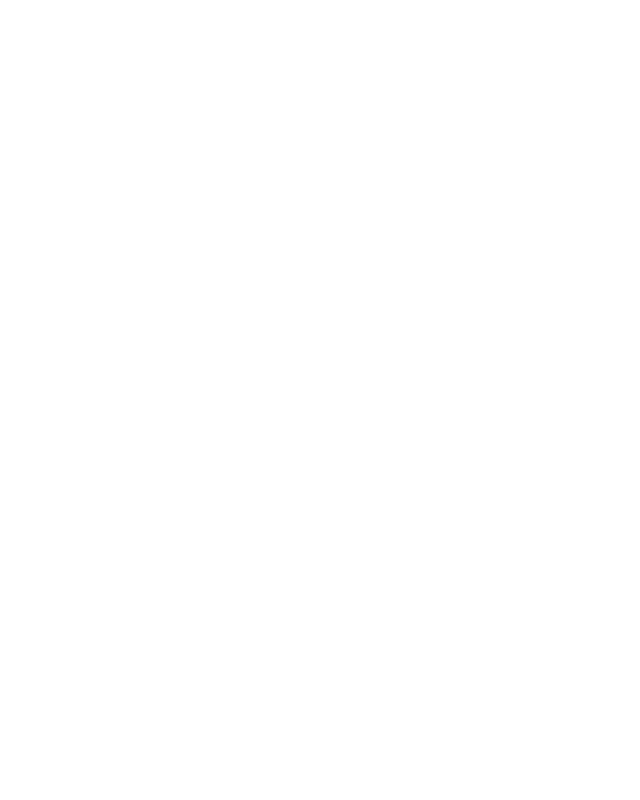
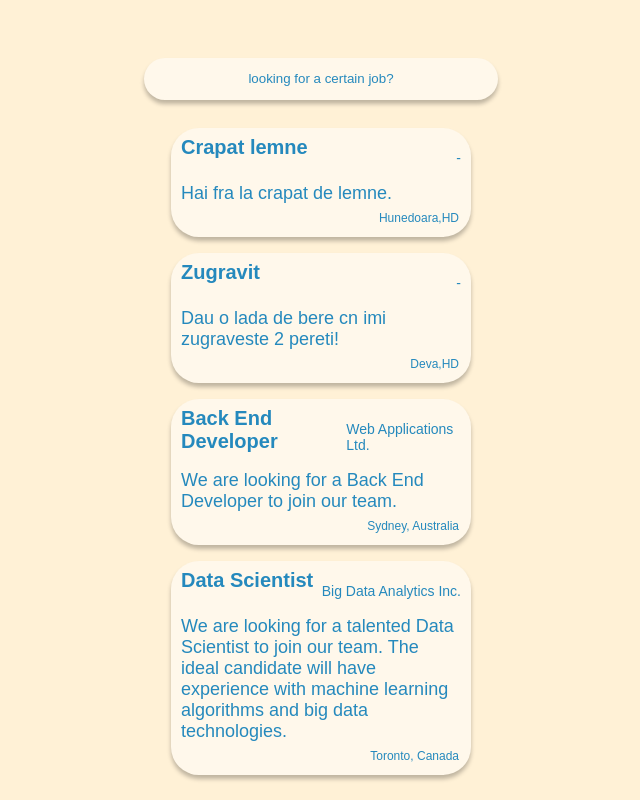
Before and after one commit to 915-nistor-robert/Invatare_Interactiva_2023, a React (Create React App) app in the folder frontend/: page /notes in a window 1280 px wide. Before the commit this address had no page. Shown: the whole page, without its empty margins (319-959 px from the left). Built offline with nearby package versions, Linux system fonts and the light colour scheme.

Commit message:
Frontend_commit_3

```diff
--- a/frontend/src/App.js
+++ b/frontend/src/App.js
@@ -3,7 +3,7 @@
 import Login from "./Components/Login/Login";
 import Register from "./Components/Register/Register";
 import { BrowserRouter, Routes, Route } from "react-router-dom";
-import JobsPage from "./Components/JobsPage/JobsPage";
+import NotesPage from "./Components/NotesPage/NotesPage";
 
 function App() {
   return (
@@ -11,7 +11,7 @@
         <BrowserRouter>
             <Routes>
                 <Route path="/" element={<Login/>}/>
-                <Route path="jobs" element={<JobsPage/>}/>
+                <Route path="notes" element={<NotesPage/>}/>
                 <Route path="register" element={<Register/>}/>
             </Routes>
         </BrowserRouter>
--- a/frontend/src/Components/Login/Login.js
+++ b/frontend/src/Components/Login/Login.js
@@ -20,7 +20,7 @@
                         {loginText.forgotPassword}
                     </div>
                 </div>
-                <a className={'login-button'} href={'/jobs'} target={''}>Login</a>
+                <a className={'login-button'} href={'/notes'} target={''}>Login</a>
 
                 <div className={'register-text'}>
                     {loginText.register}
--- a/frontend/src/Components/JobsPage/JobsPage.js
+++ b/frontend/src/Components/NotesPage/NotesPage.js
@@ -1,10 +1,10 @@
-import './JobsPage.scss'
+import './NotesPage.scss'
 import {useState} from "react";
 import Job from "../Job/Job";
 import {FaFilter} from "react-icons/fa";
 
-export default function JobsPage() {
-    const [jobs, setJobs] = useState([{
+export default function NotesPage() {
+    const [notes, setNotes] = useState([{
         "title": "Crapat lemne",
         "company": "-",
         "location": "Hunedoara,HD",
@@ -33,7 +33,7 @@
                 <div className={'jobs-searchbar-container'}>
                     <input type={'text'} name={'search'} className={'jobs-searchbar'} placeholder={'looking for a certain job?'}/>
                 </div>
-                {jobs.map(({title,description,location,company})=>(
+                {notes.map(({title,description,location,company})=>(
                     <Job title={title} description={description} location={location}
                     company={company}/>
                 ))}
```
Also changed, not shown: frontend/src/Components/NotesPage/NotesPage.scss (renamed from frontend/src/Components/JobsPage/JobsPage.scss).
